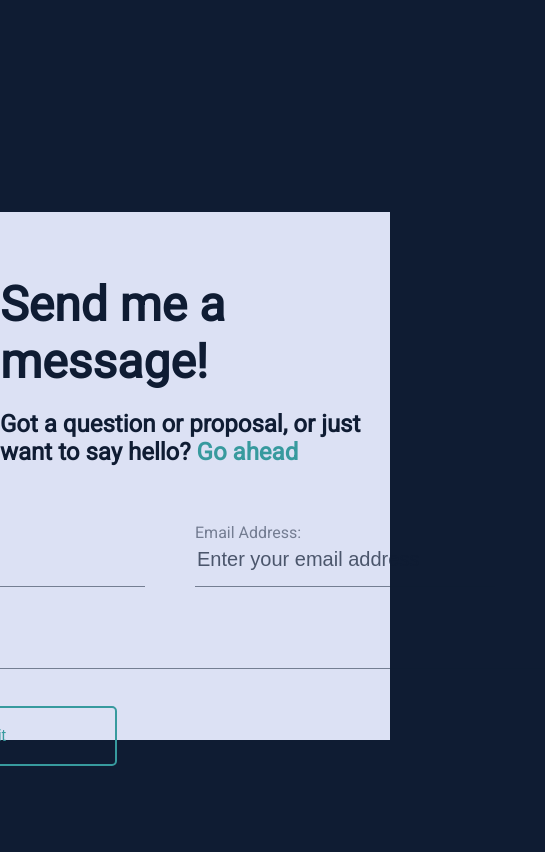
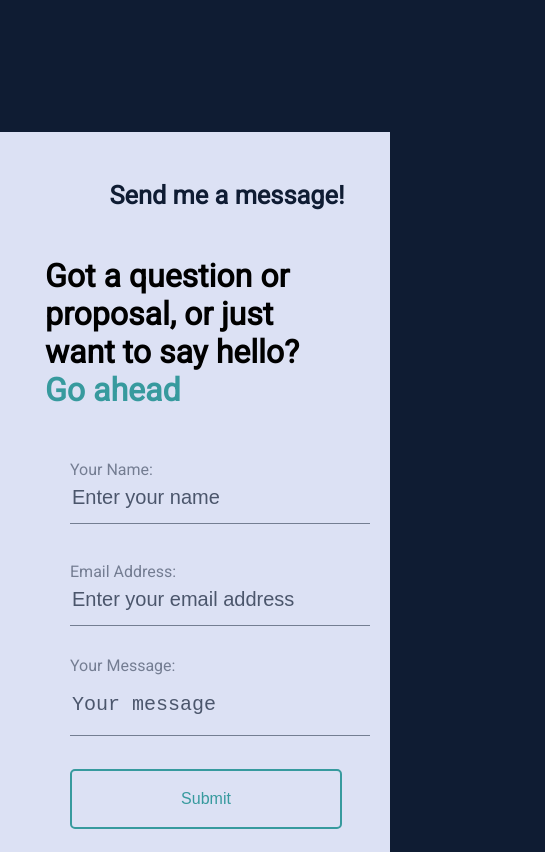
Before and after one commit to mouadhnida/Portfolio, a website: page index.html in a window 390 px wide. Shown: the part 3120-3972 px from the top of the page, 545 px wide, since content can reach past the window. Before the commit the page ends 3904 px from the top, so only its background shows below. Drawn offline with nearby package versions, Linux system fonts and the light colour scheme.

Commit message:
make the contact section responsable

```diff
--- a/index.html
+++ b/index.html
@@ -80,7 +80,7 @@
     </div>
     <div class="contact" id="contact">
         <h1 class="contact-header">Send me a message!</h1>
-        <h2>Got a question or proposal, or just want to say hello?<span class="aqua-word"> Go ahead</span></h2>
+        <h3 class="contact-header-2">Got a question or proposal, or just want to say hello?<span class="aqua-word"> Go ahead</span></h3>
         <form class="form">
             <div class="input-div input-1">
                 <input type="text" placeholder="Enter your name" id="name" name="name">
@@ -92,7 +92,6 @@
                 <label for="email">Email Address:</label>
             </div>
             <div class="input-div input-3 input-message">
-                <!--<input type="text" placeholder="Your message" id="message" name="message">-->
                 <textarea name="message" id="message" placeholder="Your message"></textarea>
                 <label for="message">Your Message:</label>
             </div>
--- a/public/style.css
+++ b/public/style.css
@@ -358,11 +358,12 @@ main {
     flex-direction: column;
     background: var(--text-color);
     position: relative;
-    top: 90rem;
-    width: 100%;
-    height: 33rem;
+    top: 85rem;
+    width: 100vw;
+    height: 45rem;
     color: black;
     align-items: center;
+    gap: 30px;
 }
 
 .contact h1, .contact h2 {
@@ -371,9 +372,9 @@ main {
 
 .form {
     position: relative;
-    top: 3rem;
-    width: 700px;
-    height: 250px;
+    left: 2rem;
+    width: 800px;
+    height: 350px;
     display: grid;
     grid-template-areas: 'input-1 input-2'
                         'input-3 input-3'
@@ -455,7 +456,8 @@ main {
 
 
 .contact-header {
-
+    left: 2rem;
+    font-size: large;
     color: rgb(15, 28, 100);
     position: relative;
     top: 2rem;
@@ -476,6 +478,10 @@ main {
 
 .contact-header:hover::after {
     width: 100%;
+}
+
+.contact-header-2 {
+    font-size: 2rem;
 }
 /*media queries */
 /*media queries */
@@ -575,7 +581,7 @@ main {
 
     }
 
-    .skills-heading {
+    .skills-heading, .contact-header{
         font-size: 6.5vw;
     }
 
@@ -602,6 +608,11 @@ main {
     .work {
         top: 95rem;
     }
+
+    .contact-header-2 {
+        width: 300px;
+        flex-wrap: wrap;
+    }
 }
 
 @media only screen and (max-width: 500px) {
@@ -615,6 +626,24 @@ main {
         height: 90rem;
     }
 }
+@media only screen and (max-width: 855px) {
+    .form {
+        left: 0;
+        width: 250px;
+        height: 600px;
+        display: flex;
+        flex-direction: column;
+        top: 0rem;
+        gap: 30px;
+    }
+    .input-message {
+        position: relative;
+        top: 1rem;
+        width: 300px;
+    }
+
+}
+
 @media only screen and (min-height: 1024px) {
     main {
         min-height: 20rem;
```
